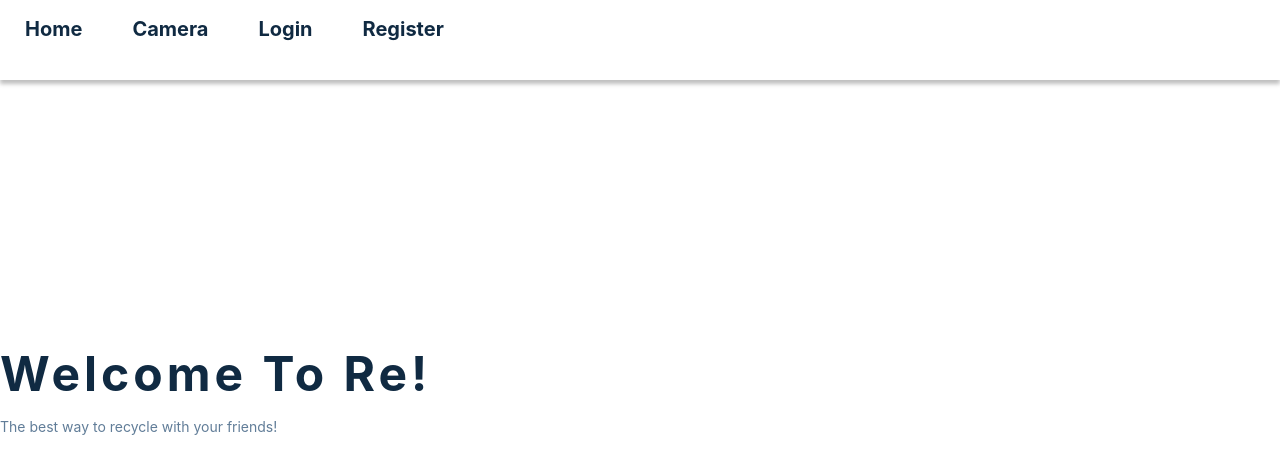
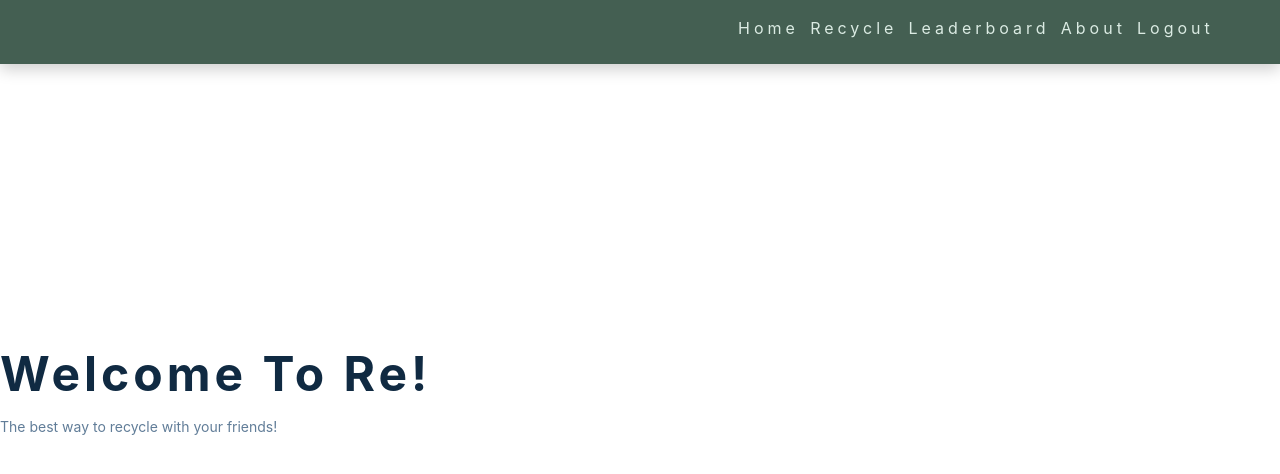
Before and after one commit to bliutech/re, a React (Create React App) app in the folder client/: page / in a window 1280 px wide. Shown: the top 474 px of the page. Built offline with nearby package versions, Linux system fonts and the light colour scheme.

Commit message:
navbar base css

```diff
--- /dev/null
+++ b/client/src/components/Navbar.css
@@ -0,0 +1,111 @@
+.navbar {
+	position: fixed;
+	top: 0;
+	left: 0;
+	width: 100%;
+	background: var(--clr-primary-8);
+	z-index: 5;
+	box-shadow: var(--dark-shadow);
+}
+
+.nav-icons {
+	display: none;
+}
+
+.nav-center {
+	width: 100%;
+	max-width: 1170px;
+	margin: 0 auto;
+}
+
+.nav-header {
+	display: -webkit-box;
+	display: flex;
+	-webkit-box-pack: justify;
+	justify-content: space-between;
+	-webkit-box-align: center;
+	align-items: center;
+	padding: 1rem 2rem;
+}
+
+.nav-toggle {
+	background: transparent;
+	border: transparent;
+	cursor: pointer;
+	font-size: 1.5rem;
+	color: var(--clr-primary-1);
+	-webkit-transition: var(--transition);
+	transition: var(--transition);
+}
+
+.nav-toggle:hover {
+	-webkit-transform: scale(1.2);
+	transform: scale(1.2);
+}
+
+.nav-link {
+	display: block;
+	padding: 1rem 2rem;
+	text-transform: capitalize;
+	letter-spacing: var(--spacing);
+	-webkit-transition: var(--transition);
+	transition: var(--transition);
+	color: var(--clr-primary-1);
+	cursor: pointer;
+	font-size: 1rem;
+}
+
+.nav-link:hover {
+	color: var(--clr-primary-1);
+	background: var(--clr-primary);
+	padding-left: 2.25rem;
+}
+
+.nav-links {
+	height: 0;
+	overflow: hidden;
+	-webkit-transition: var(--transition);
+	transition: var(--transition);
+}
+
+.show-links {
+	height: 17.5rem;
+}
+
+@media screen and (min-width: 992px) {
+	.navbar {
+		padding: 1rem 2rem;
+	}
+	.nav-toggle {
+		display: none;
+	}
+	.nav-center {
+		display: -webkit-box;
+		display: flex;
+		-webkit-box-pack: justify;
+		justify-content: space-between;
+		-webkit-box-align: center;
+		align-items: center;
+		flex-wrap: wrap;
+	}
+	.nav-links {
+		height: 2rem;
+		display: -webkit-box;
+		display: flex;
+	}
+
+	.nav-header {
+		padding: 0 0;
+	}
+
+	.nav-link {
+		padding: 0 0;
+		margin-right: 0.7rem;
+	}
+
+	.nav-link:hover {
+		padding: 0;
+		color: var(--clr-primary-8);
+		background: transparent;
+	}
+}
--- a/client/src/components/Navbar.js
+++ b/client/src/components/Navbar.js
@@ -1,17 +1,63 @@
-import React from "react";
-import { Link } from "react-router-dom";
-import classes from './Navbar.module.css';
+import React, { useState } from 'react'
+import { FontAwesomeIcon } from '@fortawesome/react-fontawesome'
+import { faBars } from '@fortawesome/free-solid-svg-icons'
+import './Navbar.css'
+import 'font-awesome/css/font-awesome.min.css'
 
-export default function Navbar()
-{
-    return(
-        <header className={classes.header}>
-            <ul>
-                <li><Link to='/'>Home</Link></li>
-                <li><Link to='/camera'>Camera</Link></li>
-                <li><Link to='/login'>Login</Link></li>
-                <li><Link to='/register'>Register</Link></li>
-            </ul>
-        </header>
-    );
+export default function Navbar() {
+	const [isActive, setActive] = useState(false)
+	const navBtn = document.getElementById('nav-toggle')
+	const links = document.getElementById('nav-links')
+	// add event listener
+
+	return (
+		<header id='home'>
+			<nav className='navbar'>
+				<div className='nav-center'>
+					<div className='nav-header'>
+						<button
+							type='button'
+							className='nav-toggle'
+							id='nav-toggle'
+							onClick={() => {
+								setActive(!isActive)
+							}}
+						>
+							<FontAwesomeIcon icon={faBars} />
+						</button>
+					</div>
+					<ul
+						className={isActive ? 'nav-links show-links' : 'nav-links'}
+						id='nav-links'
+					>
+						<li>
+							<a href='#home' className='nav-link scroll-link'>
+								home
+							</a>
+						</li>
+						<li>
+							<a href='#services' className='nav-link scroll-link'>
+								recycle
+							</a>
+						</li>
+						<li>
+							<a href='#featured' className='nav-link scroll-link'>
+								leaderboard
+							</a>
+						</li>
+						<li>
+							<a href='#gallery' className='nav-link scroll-link'>
+								about
+							</a>
+						</li>
+						<li>
+							<a href='#gallery' className='nav-link scroll-link'>
+								logout
+							</a>
+						</li>
+					</ul>
+				</div>
+			</nav>
+		</header>
+	)
 }
```
